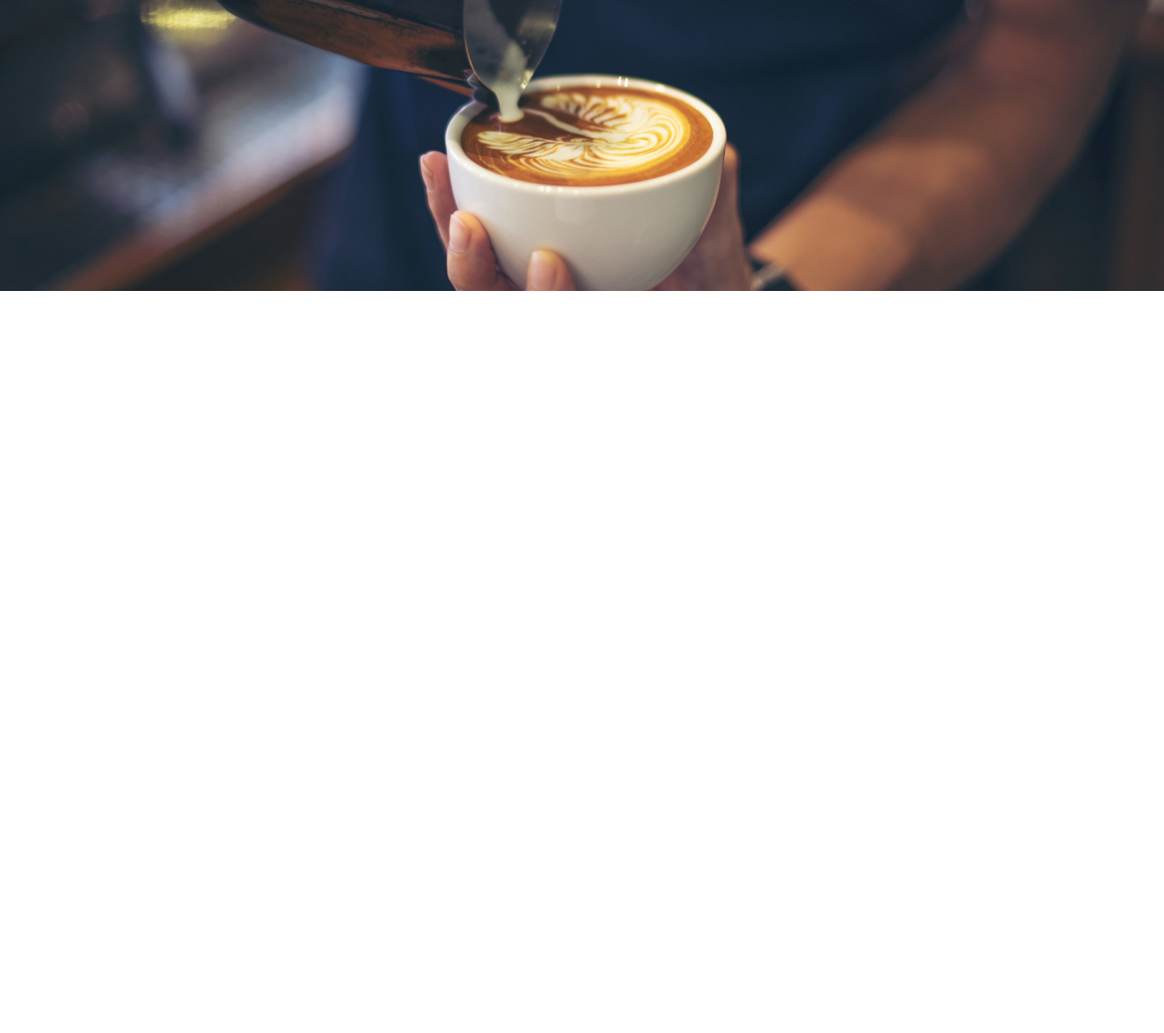
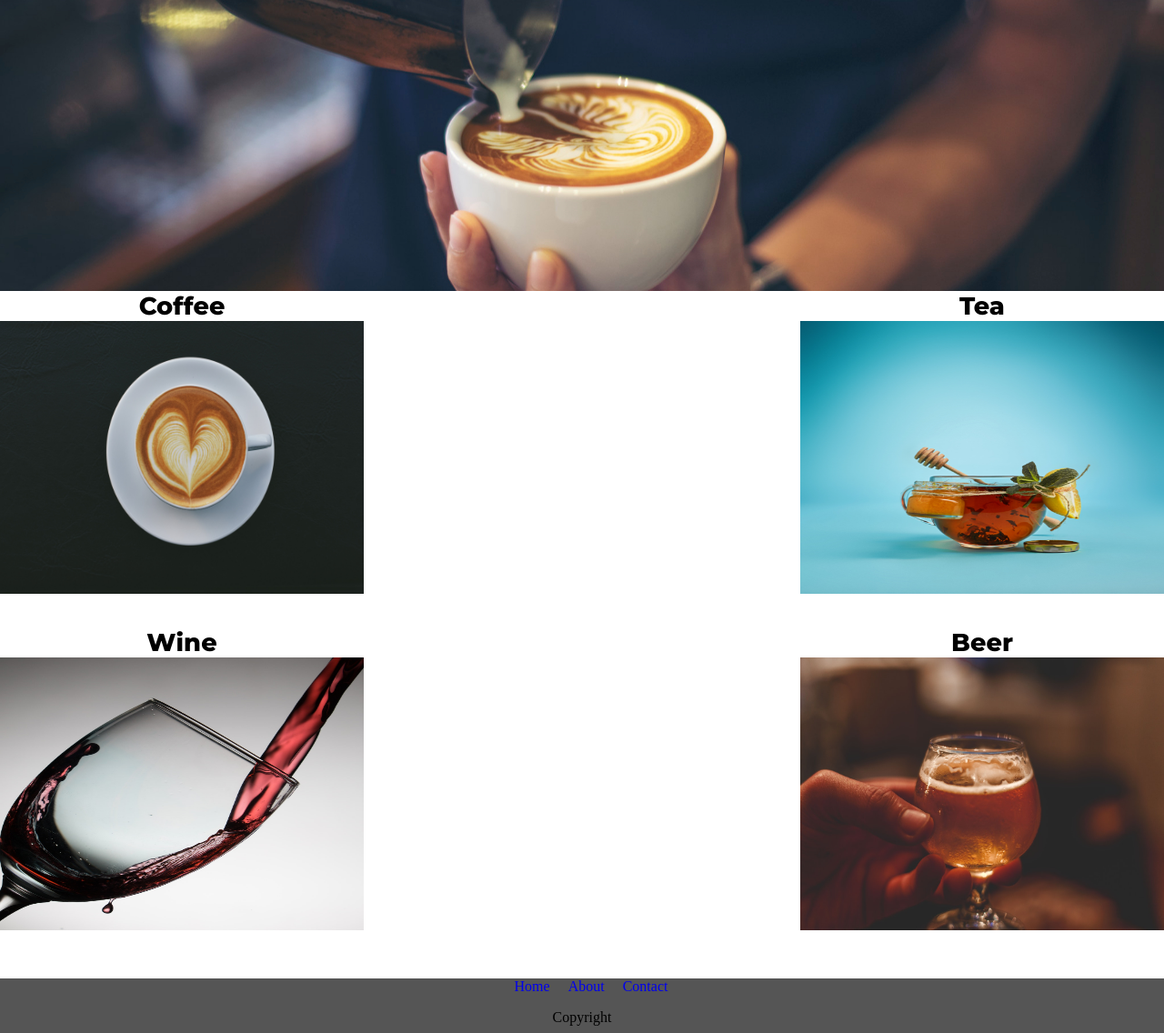
Before and after one commit to Jeffrey-88/Coffee-Bar, a plain HTML site: page index.html in a window 1280 px wide. Shown: the part 230-1366 px from the top of the page at 91% size. Before the commit the page ends 800 px from the top, so only its background shows below. Drawn offline with Linux system fonts and the light colour scheme.

Commit message:
Update home page

```diff
--- a/index.html
+++ b/index.html
@@ -15,7 +15,7 @@
   </head>
   <body>
     <nav class="navbar">
-      <div class="brand-title">COFFEE BAR</div>
+      <div class="brand-title">COFFEE <span class="bar">BAR</span></div>
       <a href="#" class="toggle-button">
         <span class="bar"></span>
         <span class="bar"></span>
@@ -41,7 +41,41 @@
           With good coffee, tea, fresh juices and healthy bites.”
         </div>
       </div>
+      <div>
+        <div class="menu">
+          <div>
+            <h2>Coffee</h2>
+            <img src="Image/Coffee.jpg" alt="coffee" />
+          </div>
+          <div>
+            <h2>Tea</h2>
+            <img src="Image/Tea.jpg" alt="" />
+          </div>
+        </div>
+        <div>
+          <div class="menu">
+            <div>
+              <h2>Wine</h2>
+              <img src="Image/Wine.jpg" alt="" />
+            </div>
+            <div>
+              <h2>Beer</h2>
+              <img src="Image/Beer.jpg" alt="" />
+            </div>
+          </div>
+        </div>
+      </div>
     </main>
+    <footer>
+      <div class="footer">
+        <ul>
+          <li><a href="#">Home</a></li>
+          <li><a href="#">About</a></li>
+          <li><a href="#">Contact</a></li>
+        </ul>
+        <p>Copyright</p>
+      </div>
+    </footer>
     <script src="script.js"></script>
   </body>
 </html>
--- a/style.css
+++ b/style.css
@@ -5,6 +5,15 @@
 body {
   margin: 0;
   padding: 0;
+}
+
+h2 {
+  margin: 0;
+  padding: 0;
+  text-align: center;
+  font-family: "Montserrat";
+  font-weight: 800;
+  font-size: 1.7rem;
 }
 
 .fullcoverhome {
@@ -22,6 +31,12 @@ body {
   align-items: center;
   background-color: #333;
   color: white;
+}
+
+.bar {
+  font-family: "Montserrat";
+  font-weight: 800;
+  font-size: 1.7rem;
 }
 
 .brand-title {
@@ -109,6 +124,33 @@ body {
   font-size: 2rem;
 }
 
+.menu {
+  display: flex;
+  align-items: center;
+  justify-content: space-between;
+}
+
+.menu div {
+  width: 400px;
+  height: 370px;
+}
+
+.menu img {
+  width: 400px;
+  height: 300px;
+}
+
+@media (max-width: 800px) {
+  .menu div {
+    display: flex;
+    flex-direction: column;
+  }
+  .menu {
+    display: flex;
+    flex-direction: column;
+  }
+}
+
 @media (max-width: 500px) {
   .welcome {
     font-family: "Montserrat";
@@ -117,3 +159,42 @@ body {
     font-size: 1.6rem;
   }
 }
+
+@media (max-width: 400px) {
+  .menu div {
+    width: 100%;
+  }
+  .menu img {
+    width: 100%;
+  }
+}
+
+/* Footer */
+.footer {
+  margin: o;
+  height: 60px;
+  background-color: #555;
+}
+
+footer ul {
+  margin: o;
+  display: flex;
+  list-style: none;
+  justify-content: center;
+}
+
+footer li {
+  align-items: center;
+}
+
+footer a {
+  list-style: none;
+  text-decoration: none;
+  padding-right: 20px;
+}
+
+footer p {
+  margin: 0;
+  justify-content: center;
+  display: flex;
+}
```
Also changed, not shown: Image/Beer.jpg (added), Image/Coffee.jpg (added), Image/Tea.jpg (added), Image/Wine.jpg (added).
